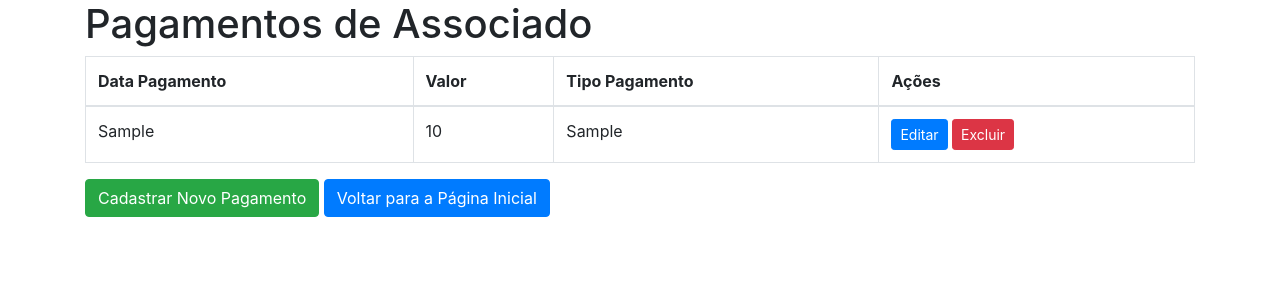
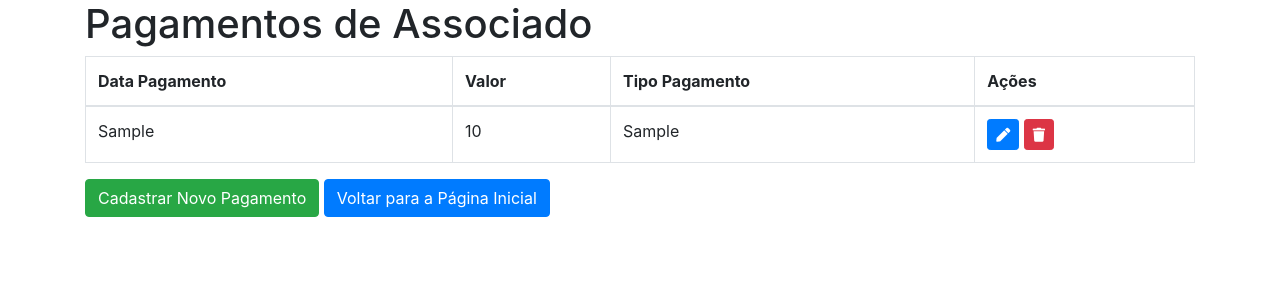
Before and after one commit to CauaCamp0s/SGA, a Python web app: template flask/templates/pagamentos.html in a window 1280 px wide. Shown: the top 300 px of the page. Run offline with Jinja, Linux system fonts and the light colour scheme; the template is opened without the code that fills it: most values are stand-ins (such as "Sample title", 1, 10 or a date in 2020); some libraries are stand-ins or nearby versions.

Commit message:
Update pagamentos.html

```diff
--- a/flask/templates/pagamentos.html
+++ b/flask/templates/pagamentos.html
@@ -4,6 +4,8 @@
     <title>Pagamentos de Associado</title>
     <!-- Incluindo o Bootstrap CSS via CDN -->
     <link href="https://stackpath.bootstrapcdn.com/bootstrap/4.5.2/css/bootstrap.min.css" rel="stylesheet">
+    <!-- Incluindo o Font Awesome CSS via CDN -->
+    <link href="https://cdnjs.cloudflare.com/ajax/libs/font-awesome/5.15.3/css/all.min.css" rel="stylesheet">
 </head>
 <body>
     <div class="container">
@@ -14,7 +16,7 @@
                     <th>Data Pagamento</th>
                     <th>Valor</th>
                     <th>Tipo Pagamento</th>
-                    <th>Ações</th> <!-- Nova coluna para os botões de editar e excluir -->
+                    <th>Ações</th>
                 </tr>
             </thead>
             <tbody>
@@ -25,9 +27,9 @@
                     <td>{{ pagamento.tipo_pagamento }}</td>
                     <td>
                         <!-- Botão de editar -->
-                        <a href="/editar_pagamento/{{ pagamento.pagamento_id }}" class="btn btn-primary btn-sm">Editar</a>
+                        <a href="/editar_pagamento/{{ pagamento.pagamento_id }}" class="btn btn-primary btn-sm"><i class="fas fa-pen"></i></a>
                         <!-- Botão de excluir -->
-                        <a href="/excluir_pagamento/{{ pagamento.pagamento_id }}" class="btn btn-danger btn-sm">Excluir</a>
+                        <a href="/excluir_pagamento/{{ pagamento.pagamento_id }}" class="btn btn-danger btn-sm"><i class="fas fa-trash"></i></a>
                     </td>
                 </tr>
                 {% endfor %}
```
